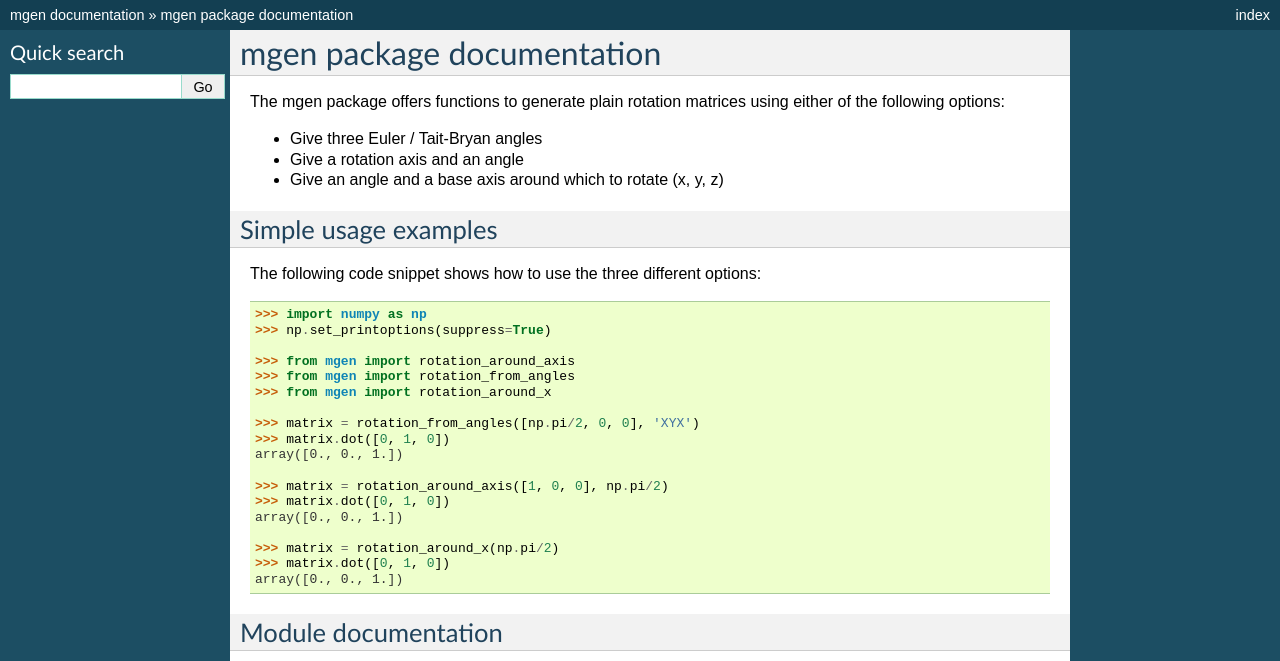
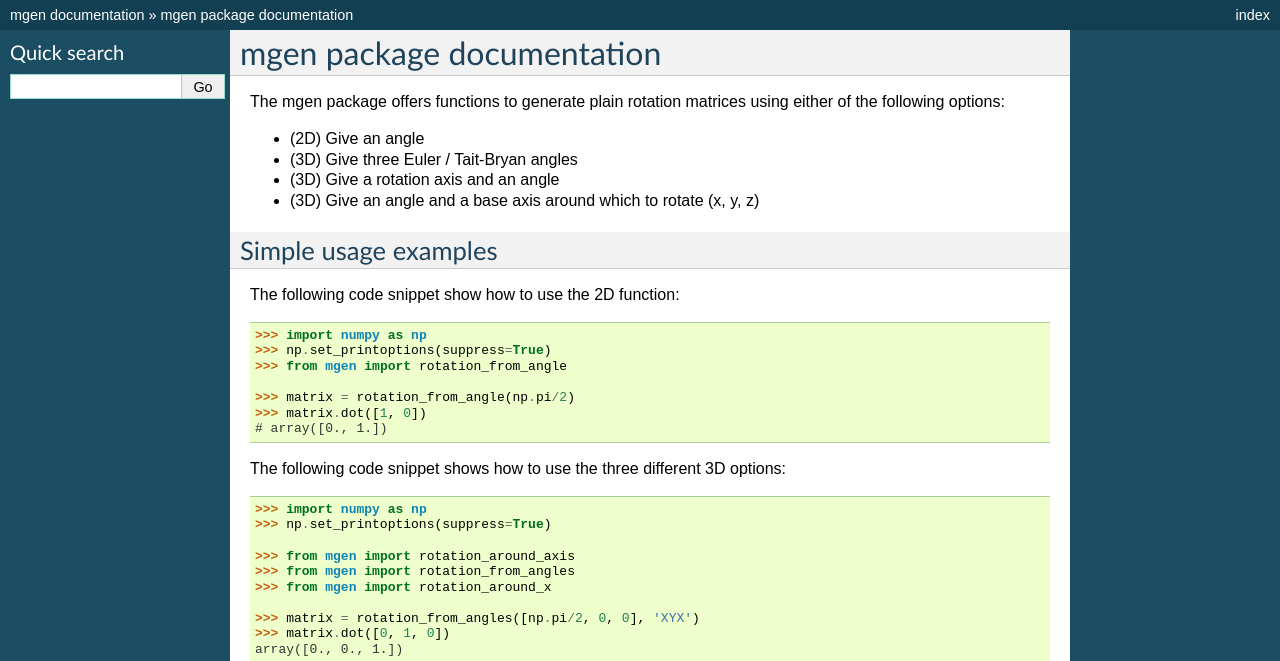
Before and after one commit to NOhs/mgen, a Sphinx documentation site: the page built from docs/index.rst, in a window 1280 px wide and 1400 px high. Shown: the top 661 px of the window. Built offline with Sphinx 7.4.7, drawn with Linux system fonts in a browser that asks for light colours; some of the changed text lies outside the part shown; grey boxes are pictures that could not be loaded.

Commit message:
Added 2d rotations including documentation.

```diff
--- a/docs/index.rst
+++ b/docs/index.rst
@@ -13,14 +13,25 @@ mgen package documentation
 The mgen package offers functions to generate plain rotation matrices using either of
 the following options:
 
-- Give three Euler / Tait-Bryan angles
-- Give a rotation axis and an angle
-- Give an angle and a base axis around which to rotate (x, y, z)
+- (2D) Give an angle
+- (3D) Give three Euler / Tait-Bryan angles
+- (3D) Give a rotation axis and an angle
+- (3D) Give an angle and a base axis around which to rotate (x, y, z)
 
 Simple usage examples
 ---------------------
 
-The following code snippet shows how to use the three different options::
+The following code snippet show how to use the 2D function::
+
+    >>> import numpy as np
+    >>> np.set_printoptions(suppress=True)
+    >>> from mgen import rotation_from_angle
+
+    >>> matrix = rotation_from_angle(np.pi/2)
+    >>> matrix.dot([1, 0])
+    # array([0., 1.])
+
+The following code snippet shows how to use the three different 3D options::
 
     >>> import numpy as np
     >>> np.set_printoptions(suppress=True)
@@ -44,6 +55,14 @@ The following code snippet shows how to use the three different options::
 Module documentation
 --------------------
 
+2D rotation matrix functions
+############################
+
+.. autofunction:: mgen.rotation_from_angle
+
+3D rotation matrix functions
+############################
+
 .. autofunction:: mgen.rotation_from_angles
 
 .. autofunction:: mgen.rotation_around_axis
--- a/mgen/__init__.py
+++ b/mgen/__init__.py
@@ -3,6 +3,7 @@ from .rotation_matrix_3d import rotation_around_x
 from .rotation_matrix_3d import rotation_around_y
 from .rotation_matrix_3d import rotation_around_z
 from .rotation_matrix_3d import rotation_around_axis
+from .rotation_matrix_2d import rotation_from_angle
 
 from pbr.version import VersionInfo
 
```
Also changed, not shown: README.rst (+10 -3 lines), 2 other files.
